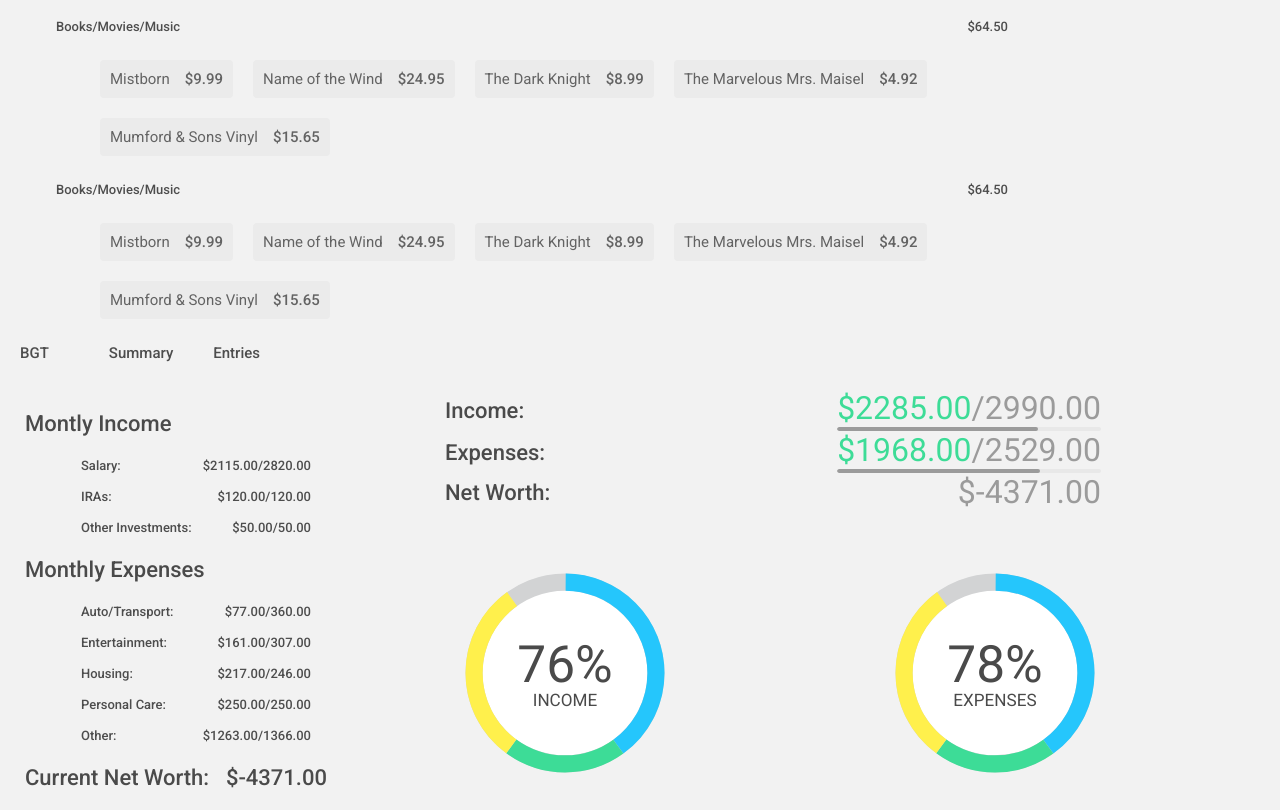
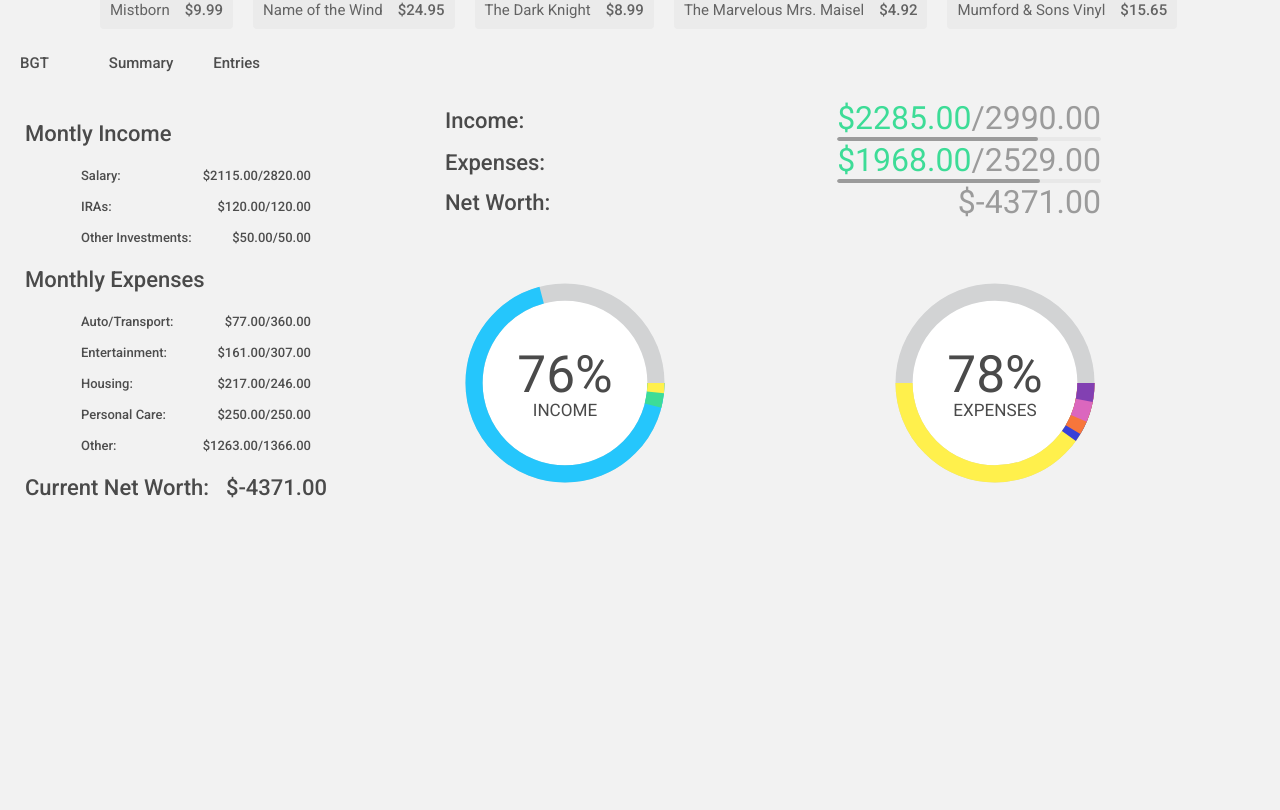
Before and after one commit to megdadkins7/budget, a React (Create React App) app: page / in a window 1280 px wide. Shown: the part 556-1366 px from the top of the page. After the commit the page ends 1076 px from the top, so only its background shows below. Built offline with nearby package versions, Linux system fonts and the light colour scheme.

Commit message:
made charts show based on percentage

```diff
--- a/src/components/Category.js
+++ b/src/components/Category.js
@@ -5,7 +5,7 @@ import CategoryProgress from './CategoryProgress'
 import SubCategory, { subCategoryTotal } from './SubCategory'
 
 const StyledCategory = styled.div`
-  width: 80%;
+  width: 100%;
   .CategoryWrapper {
     display: flex;
     align-items: center;
@@ -32,6 +32,7 @@ const StyledCategory = styled.div`
   }
   .CategoryRightChild {
     margin-left: auto;
+    margin-right: 180px;
   }
 `
 
--- a/src/components/DoughnutChart.js
+++ /dev/null
@@ -1,55 +0,0 @@
-import React from 'react'
-
-import { doughnutPercent } from './SummaryPage'
-
-// const radius = 15.91549430918954;
-// const circumference = 2 * Math.PI * radius;
-
-// function createStrokeDashArray() {}
-//  function createStrokeDashOffset(val) {
-//   const progress = val / 100;
-//   const dashOffset = circumference * (1 - progress)
-//   DonutSegment.style.strokeDashoffset = dashOffset;
-// }
-
-// const donutData = [
-//   {title: "salary", id: "salary", current: 2115, total: 2820, incomeTotal: 2990},
-//   {title: "iras", id: "iras", current: 120, total: 120, incomeTotal: 2990},
-//   {title: "otherInvestments", id: "otherInvestments", current: 50, total: 50, incomeTotal: 2990},
-//   {title: "autoTransport", id: "autoTransport", current: 77, total: 360, expenseTotal: 2529},
-//   {title: "entertainment", id: "entertainment", current: 161, total: 307, expenseTotal: 2529},
-//   {title: "housing", id: "housing", current: 217, total: 246, expenseTotal: 2529},
-//   {title: "personalCare", id: "personalCare", current: 250, total: 250, expenseTotal: 2529},
-//   {title: "other", id: "other", current: 1263, total: 1366, expenseTotal: 2529},
-// ]
-
-// function doughnutPercent(amount, total) {
-//   return ((amount / total) * 100).toFixed(0);
-// }
-
-// Salary: 71%
-// IRAS: 4%
-// Other: 2%
-
-// A: 3%
-// E: 6%
-// H: 9%
-// P: 10%
-// O: 50%
-
-export default function DoughnutChart(props) {
-    return (
-        <svg width="100%" height="100%" viewBox="0 0 42 42" className="donut">
-          <circle className="DonutHole" cx="21" cy="21" r="15.91549430918954" fill="#fff"></circle>
-          <circle className="DonutRing" cx="21" cy="21" r="15.91549430918954" fill="transparent" stroke="#d2d3d4" strokeWidth="3"></circle>
-
-          <circle className="DonutSegment" cx="21" cy="21" r="15.91549430918954" fill="transparent" stroke="#25C6FC" strokeWidth="3" strokeDasharray="40 60" strokeDashoffset="25"></circle>
-          <circle className="DonutSegment" cx="21" cy="21" r="15.91549430918954" fill="transparent" stroke="#3ddc97" strokeWidth="3" strokeDasharray="20 80" strokeDashoffset="85"></circle>
-          <circle className="DonutSegment" cx="21" cy="21" r="15.91549430918954" fill="transparent" stroke="#FFF04C" strokeWidth="3" strokeDasharray="30 70" strokeDashoffset="65"></circle>
-          <g className='ChartText'>
-            <text x='50%' y='50%' className='ChartPercent'>{props.doughnutPercent}%</text>
-            <text x='50%' y='50%' className='ChartLabel'>{props.doughnutlabel}</text>
-          </g>
-        </svg>
-    )
-}
--- /dev/null
+++ b/src/components/ExpenseDonut.js
@@ -0,0 +1,67 @@
+import React from 'react'
+
+const expenseDonutData = {
+  autoTransport: {
+    title: "autoTransport",
+    id: "autoTransport",
+    current: 77,
+    total: 360,
+    budgetTotal: 2529
+  },
+  entertainment: {
+    title: "entertainment",
+    id: "entertainment",
+    current: 161,
+    total: 307,
+    budgetTotal: 2529
+  },
+  housing: {
+    title: "housing",
+    id: "housing",
+    current: 217,
+    total: 246,
+    budgetTotal: 2529
+  },
+  personalCare: {
+    title: "personalCare",
+    id: "personalCare",
+    current: 250,
+    total: 250,
+    budgetTotal: 2529
+  },
+  other: {
+    title: "other",
+    id: "other",
+    current: 1263,
+    total: 1366,
+    budgetTotal: 2529
+  }
+}
+
+const radius = 15.91549430918954;
+const circumference = 2 * Math.PI * radius
+
+const autoTransportProgress = circumference - ((expenseDonutData.autoTransport.current / expenseDonutData.autoTransport.budgetTotal) * 100)
+const entertainmentProgress = circumference - ((expenseDonutData.entertainment.current / expenseDonutData.entertainment.budgetTotal) * 100)
+const housingProgress = circumference - ((expenseDonutData.housing.current / expenseDonutData.housing.budgetTotal) * 100)
+const personalCareProgress = circumference - ((expenseDonutData.personalCare.current / expenseDonutData.personalCare.budgetTotal) * 100)
+const otherProgress = circumference - ((expenseDonutData.other.current / expenseDonutData.other.budgetTotal) * 100)
+
+export default function ExpenseDonut(props) {
+    return (
+        <svg width="100%" height="100%" viewBox="0 0 42 42" className="donut">
+          <circle className="DonutHole" cx="21" cy="21" r="15.91549430918954" fill="#fff"></circle>
+          <circle className="DonutRing" cx="21" cy="21" r="15.91549430918954" fill="transparent" stroke="#d2d3d4" strokeWidth="3"></circle>
+
+          <circle className="DonutSegment" cx="21" cy="21" r="15.91549430918954" fill="transparent" stroke="#FFF04C" strokeWidth="3" strokeDasharray={circumference} strokeDashoffset={otherProgress}></circle>
+          <circle className="DonutSegment" cx="21" cy="21" r="15.91549430918954" fill="transparent" stroke="#3840D8" strokeWidth="3" strokeDasharray={circumference} strokeDashoffset={personalCareProgress}></circle>
+          <circle className="DonutSegment" cx="21" cy="21" r="15.91549430918954" fill="transparent" stroke="#F7763B" strokeWidth="3" strokeDasharray={circumference} strokeDashoffset={housingProgress}></circle>
+          <circle className="DonutSegment" cx="21" cy="21" r="15.91549430918954" fill="transparent" stroke="#DB67BE" strokeWidth="3" strokeDasharray={circumference} strokeDashoffset={entertainmentProgress}></circle>
+          <circle className="DonutSegment" cx="21" cy="21" r="15.91549430918954" fill="transparent" stroke="#8240B2" strokeWidth="3" strokeDasharray={circumference} strokeDashoffset={autoTransportProgress}></circle>
+          <g className='ChartText'>
+            <text x='50%' y='50%' className='ChartPercent'>{props.doughnutPercent}%</text>
+            <text x='50%' y='50%' className='ChartLabel'>{props.doughnutlabel}</text>
+          </g>
+        </svg>
+    )
+}
--- /dev/null
+++ b/src/components/IncomeDonut.js
@@ -0,0 +1,51 @@
+import React from 'react'
+
+const incomeDonutData = {
+  salary: {
+    title: "salary",
+    id: "salary",
+    current: 2115,
+    total: 2820,
+    budgetTotal: 2990
+  },
+  iras: {
+    title: "iras",
+    id: "iras",
+    current: 120,
+    total: 120,
+    budgetTotal: 2990
+  },
+  otherInvestments: {
+    title: "otherInvestments",
+    id: "otherInvestments",
+    current: 50,
+    total: 50,
+    budgetTotal: 2990
+  }
+}
+
+const radius = 15.91549430918954;
+const circumference = 2 * Math.PI * radius
+
+const salaryProgress = circumference - ((incomeDonutData.salary.current / incomeDonutData.salary.budgetTotal) * 100)
+const irasProgress = circumference - ((incomeDonutData.iras.current / incomeDonutData.iras.budgetTotal) * 100)
+const otherInvestmentsProgress = circumference - ((incomeDonutData.otherInvestments.current / incomeDonutData.otherInvestments.budgetTotal) * 100)
+
+const chartData = []
+
+export default function IncomeDonut(props) {
+    return (
+        <svg width="100%" height="100%" viewBox="0 0 42 42" className="donut">
+          <circle className="DonutHole" cx="21" cy="21" r="15.91549430918954" fill="#fff"></circle>
+          <circle className="DonutRing" cx="21" cy="21" r="15.91549430918954" fill="transparent" stroke="#d2d3d4" strokeWidth="3"></circle>
+
+          <circle className="DonutSegment" cx="21" cy="21" r="15.91549430918954" fill="transparent" stroke="#25C6FC" strokeWidth="3" strokeDasharray={circumference} strokeDashoffset={salaryProgress} angleOffset={-90}></circle>
+          <circle className="DonutSegment" cx="21" cy="21" r="15.91549430918954" fill="transparent" stroke="#3ddc97" strokeWidth="3" strokeDasharray={circumference} strokeDashoffset={irasProgress}></circle>
+          <circle className="DonutSegment" cx="21" cy="21" r="15.91549430918954" fill="transparent" stroke="#FFF04C" strokeWidth="3" strokeDasharray={circumference} strokeDashoffset={otherInvestmentsProgress}></circle>
+          <g className='ChartText'>
+            <text x='50%' y='50%' className='ChartPercent'>{props.doughnutPercent}%</text>
+            <text x='50%' y='50%' className='ChartLabel'>{props.doughnutlabel}</text>
+          </g>
+        </svg>
+    )
+}
--- a/src/components/SubCategory.js
+++ b/src/components/SubCategory.js
@@ -16,6 +16,7 @@ const StyledSubCategory = styled.div`
 
   .SubCategoryTotal {
     margin-left: auto;
+    margin-right: 180px;
   }
 
   .SubCategoryEntries {
--- a/src/components/SummaryPage.js
+++ b/src/components/SummaryPage.js
@@ -3,7 +3,8 @@ import styled from 'styled-components'
 
 import BudgetList from './BudgetList'
 import Overview from './Overview'
-import DoughnutChart from './DoughnutChart'
+import IncomeDonut from './IncomeDonut'
+import ExpenseDonut from './ExpenseDonut'
 
 const StyledSummaryPage = styled.div`
   .GridWrapper {
@@ -114,7 +115,7 @@ export default function SummaryPage() {
                         <Overview />
                     </div>
                     <div className="DoughnutLeft">
-                      <DoughnutChart
+                      <IncomeDonut
                         doughnutlabel='income'
                         amount= "2285"
                         total="2990"
@@ -122,7 +123,7 @@ export default function SummaryPage() {
                       />
                     </div>
                     <div className="DoughnutRight">
-                      <DoughnutChart
+                      <ExpenseDonut
                         doughnutlabel='expenses'
                         amount="1968"
                         total="2529"
```
